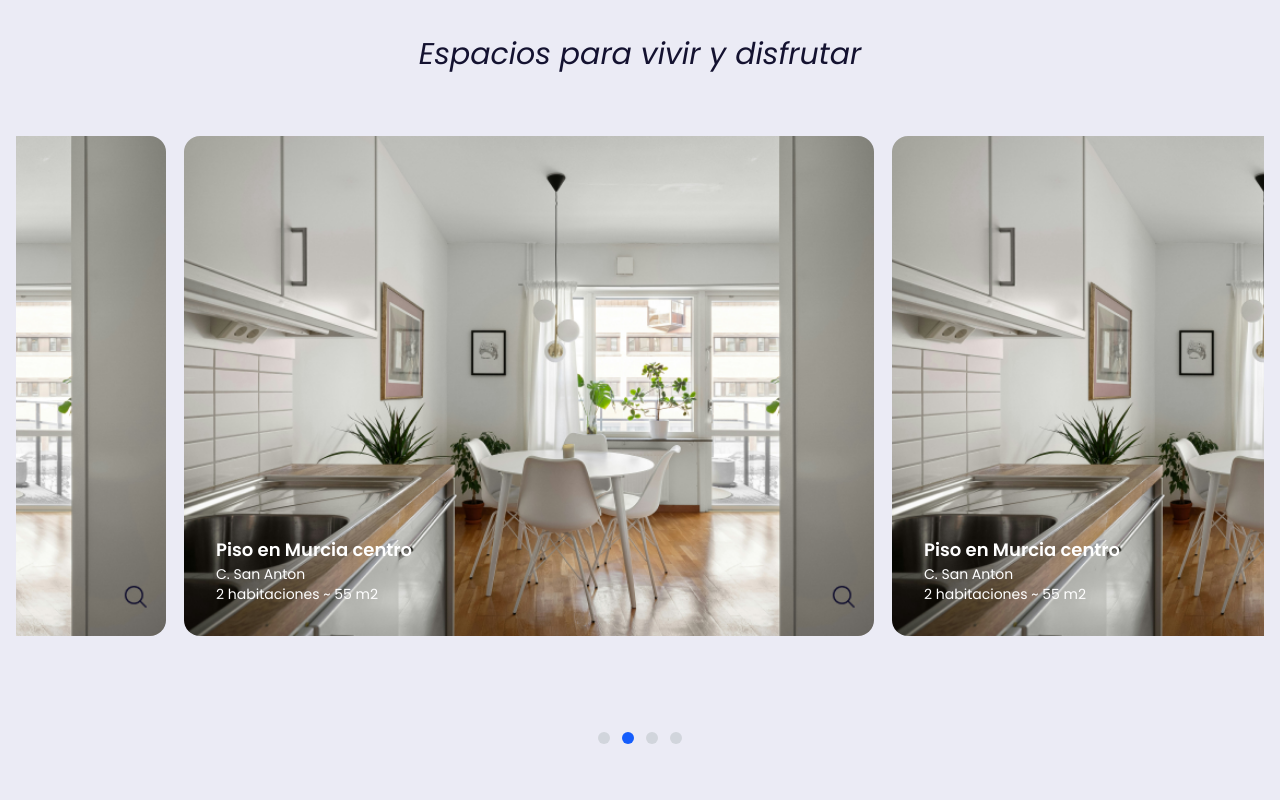
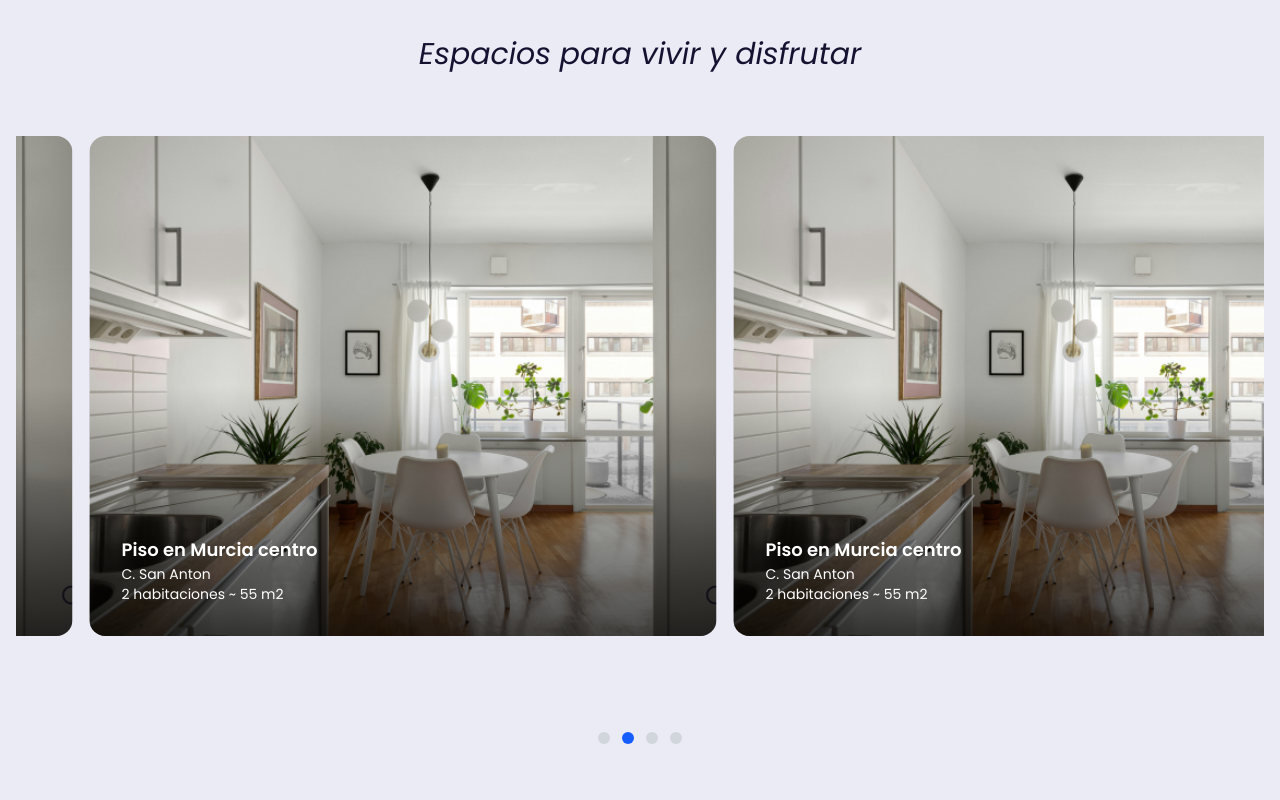
Before and after one commit to pamonge/Mondial, a React (Vite) app: page / in a window 1280 px wide. Shown: the part 1620-2420 px from the top of the page. Built offline with nearby package versions, Linux system fonts and the light colour scheme.

Commit message:
styles:agregue estilos para el hover de las cards

```diff
--- a/src/components/carousel/CardCarouselComponent.jsx
+++ b/src/components/carousel/CardCarouselComponent.jsx
@@ -11,13 +11,19 @@ export const CardCarouselComponent = ({ info, onClick }) => {
       className={`${cardCarouselStyles.cardContainer} `}
       onClick={onClick}
     >
-      <div className={cardCarouselStyles.imgContainer}>
+      < div className={`${cardCarouselStyles.imgContainer} group`}>
         <img
           src={`/carousel/${info.img}`}
           alt={info.title}
           className={cardCarouselStyles.imgCard}
         />
-        <div className="absolute bottom-4 left-4 p-4   w-[calc(100%-2rem)]">
+        {/*degrade negro para q se vea bien el texto*/}
+        <div className={cardCarouselStyles.bottomGradient}></div>
+        {/*degrade del hover y texto del hover*/}
+        <div className={cardCarouselStyles.hoverOverlay}></div>
+        <div className={cardCarouselStyles.centerText}><span>Ver detalle</span></div>
+
+        <div className="absolute bottom-4 left-4 p-4   w-[calc(100%-2rem)] z-20">
           <h3 className="font-semibold text-lg text-white">
             {info.location}
           </h3>
--- a/src/components/carousel/CarouselComponent.jsx
+++ b/src/components/carousel/CarouselComponent.jsx
@@ -45,7 +45,7 @@ export const CarouselComponent = () => {
                     <div
                         className={carouselComponentStyles.card}
                         style={{
-                            transform: `translateX(-${currentIndex * 100}%)`
+                            transform: `translateX(calc(1% - ${currentIndex} * (98% + 0.25rem)))`
                         }}
                         onMouseEnter={() => setIsPaused(true)}
                         onMouseLeave={() => setIsPaused(false)}
--- a/src/styles/carouselStyles/cardCarouselComponentStyles.js
+++ b/src/styles/carouselStyles/cardCarouselComponentStyles.js
@@ -7,6 +7,21 @@ const cardCarouselStyles = {
     h3Styles: 'whitespace-normal uppercase italic text-center font-bold text-blue-900 leading-snug',
     textStyles: 'whitespace-normal text-justify text-gray-600 text-sm sm:text-base leading-relaxed line-clamp-4',
     linkComponentStyles: 'flex justify-center',
+    bottomGradient: 'absolute bottom-0 left-0 right-0 h-1/2 bg-gradient-to-t from-black/70 to-transparent z-10',
+    hoverOverlay: `
+        absolute inset-0
+         bg-gradient-to-t from-[#2D2964]/50 to-transparent
+         opacity-0 group-hover:opacity-100
+        transition-opacity duration-300
+        z-20
+`,
+    centerText: `
+      absolute inset-0 flex items-center justify-center
+      opacity-0 group-hover:opacity-100
+      transition-opacity duration-300
+      text-white text-3xl font-medium
+      z-30
+    `
 }
 
 export default cardCarouselStyles;
--- a/src/styles/carouselStyles/carouselComponentStyles.js
+++ b/src/styles/carouselStyles/carouselComponentStyles.js
@@ -3,7 +3,7 @@ const carouselComponentStyles = {
     mainContainer: "container mx-auto py-8 px-4 ",
     overflowContainer: "overflow-hidden",
     card: "flex transition-transform duration-500 ease-in-out space-x-1",
-    data: "w-[55vw] flex-shrink-0 py-4",
+    data: "w-[50vw]  flex-shrink-0 py-4",
     getCenter: "max-w-md mx-auto",
     leftButton: "absolute left-4 top-1/2 transform -translate-y-1/2 bg-white/90 hover:bg-white p-3 rounded-full shadow-lg z-10  transition-all hover:scale-110 hidden md:block",
     rightButton: "absolute right-4 top-1/2 transform -translate-y-1/2 bg-white/90 hover:bg-white p-3 rounded-full shadow-lg z-10 transition-all hover:scale-110 hidden md:block",
```
